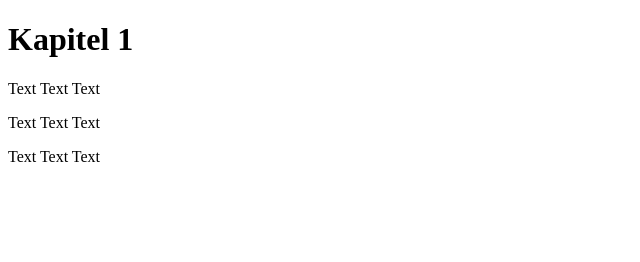
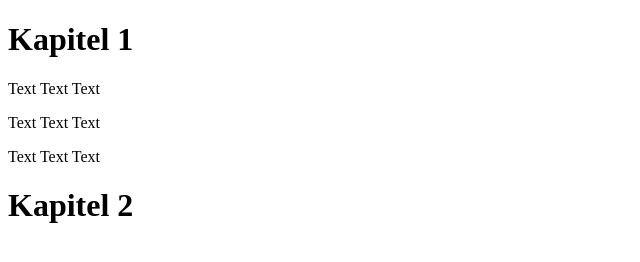
Before and after one commit to andreaskiener1/webprogvier, a plain HTML site: page index.html in a window 1280 px wide. Shown: the whole page, without its empty margins (0-640 px from the left). Drawn offline with Linux system fonts and the light colour scheme.

Commit message:
Update index.html

```diff
--- a/index.html
+++ b/index.html
@@ -6,5 +6,6 @@
     <p>Text Text Text</p>
     <p>Text Text Text</p>
     <p>Text Text Text</p>
+    <h1> Kapitel 2</h1>
   </body>
 </html>
```
